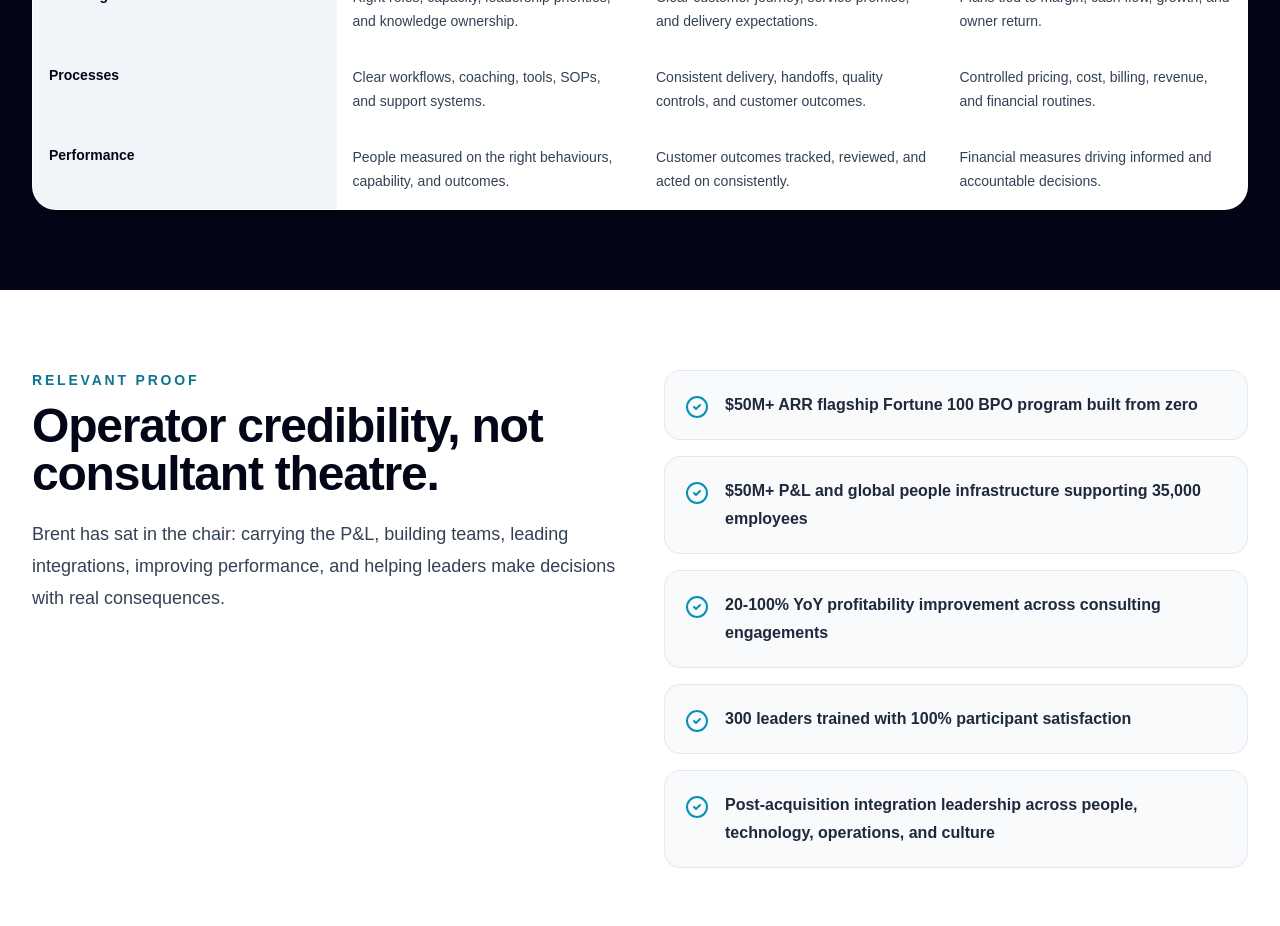
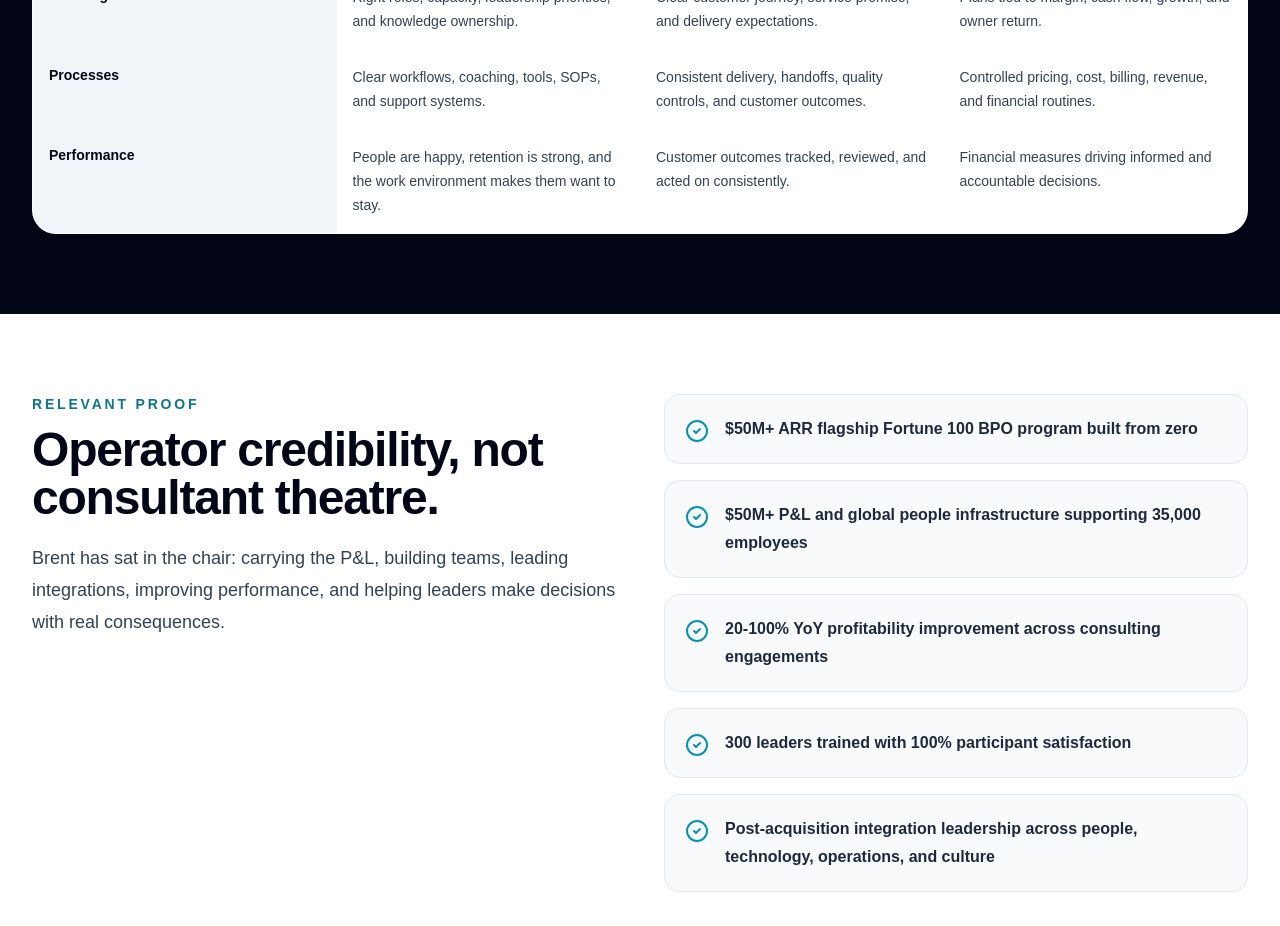
Before and after one commit to brent-prog/3pwebsite, a Next.js app: page / in a window 1280 px wide. Shown: the part 5200-6126 px from the top of the page. Built offline with nearby package versions, Linux system fonts and the light colour scheme.

Commit message:
Update matrix people performance outcome

```diff
--- a/app/page.tsx
+++ b/app/page.tsx
@@ -402,7 +402,7 @@ export default function Home() {
               <div className="hidden bg-slate-950 p-4 font-black text-white md:block">Management Support</div><div className="bg-cyan-50 p-4 font-black text-cyan-900">People</div><div className="bg-cyan-50 p-4 font-black text-cyan-900">Product</div><div className="bg-cyan-50 p-4 font-black text-cyan-900">Profit</div>
               <div className="bg-slate-100 p-4 font-black">Planning</div><div className="p-4 leading-6 text-slate-700">Right roles, capacity, leadership priorities, and knowledge ownership.</div><div className="p-4 leading-6 text-slate-700">Clear customer journey, service promise, and delivery expectations.</div><div className="p-4 leading-6 text-slate-700">Plans tied to margin, cash flow, growth, and owner return.</div>
               <div className="bg-slate-100 p-4 font-black">Processes</div><div className="p-4 leading-6 text-slate-700">Clear workflows, coaching, tools, SOPs, and support systems.</div><div className="p-4 leading-6 text-slate-700">Consistent delivery, handoffs, quality controls, and customer outcomes.</div><div className="p-4 leading-6 text-slate-700">Controlled pricing, cost, billing, revenue, and financial routines.</div>
-              <div className="bg-slate-100 p-4 font-black">Performance</div><div className="p-4 leading-6 text-slate-700">People measured on the right behaviours, capability, and outcomes.</div><div className="p-4 leading-6 text-slate-700">Customer outcomes tracked, reviewed, and acted on consistently.</div><div className="p-4 leading-6 text-slate-700">Financial measures driving informed and accountable decisions.</div>
+              <div className="bg-slate-100 p-4 font-black">Performance</div><div className="p-4 leading-6 text-slate-700">People are happy, retention is strong, and the work environment makes them want to stay.</div><div className="p-4 leading-6 text-slate-700">Customer outcomes tracked, reviewed, and acted on consistently.</div><div className="p-4 leading-6 text-slate-700">Financial measures driving informed and accountable decisions.</div>
             </div>
           </div>
         </div>
```
